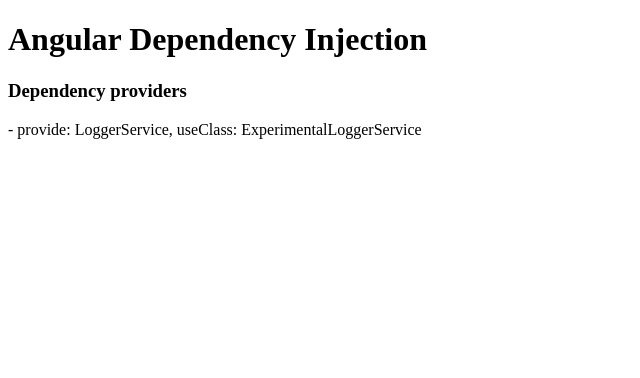
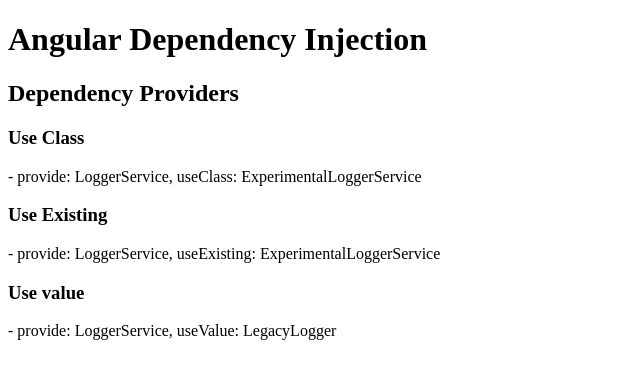
Before and after one commit to khangtrannn/angular-dependency-injection, an Angular app: page / in a window 1280 px wide. Shown: the top 378 px of the page, without its empty margins (0-640 px from the left). Built offline with nearby package versions, Linux system fonts and the light colour scheme.

Commit message:
Implement useExisting & useValue

```diff
--- a/src/app/app.component.html
+++ b/src/app/app.component.html
@@ -5,4 +5,7 @@
   <div appChild></div>
 </div>
 
+<h2>Dependency Providers</h2>
 <app-use-class></app-use-class>
+<app-use-existing></app-use-existing>
+<app-use-value></app-use-value>
--- a/src/app/dependency-providers/dependency-providers.module.ts
+++ b/src/app/dependency-providers/dependency-providers.module.ts
@@ -1,10 +1,12 @@
 import { CommonModule } from '@angular/common';
 import { NgModule } from '@angular/core';
 import { UseClassComponent } from './use-class.component';
+import { UseExistingComponent } from './use-existing.component';
+import { UseValueComponent } from './use-value.component';
 
 @NgModule({
-  declarations: [UseClassComponent],
+  declarations: [UseClassComponent, UseExistingComponent, UseValueComponent],
   imports: [CommonModule],
-  exports: [UseClassComponent],
+  exports: [UseClassComponent, UseExistingComponent, UseValueComponent],
 })
 export class DependencyProvidersModule {}
--- /dev/null
+++ b/src/app/dependency-providers/logger.legacy.ts
@@ -0,0 +1,8 @@
+import { Logger } from '../logger';
+
+export const LegacyLogger: Logger = {
+  prefix: 'legacy root',
+  log(message: string): void {
+    console.log('🚀 (Legacy) ' + `${this.prefix}: ${message}`);
+  },
+};
--- a/src/app/dependency-providers/use-class.component.ts
+++ b/src/app/dependency-providers/use-class.component.ts
@@ -5,7 +5,7 @@ import { LoggerService } from '../logger.service';
 @Component({
   selector: 'app-use-class',
   template: `
-    <h3>Dependency providers</h3>
+    <h3>Use Class</h3>
     - provide: LoggerService, useClass: ExperimentalLoggerService
   `,
   styleUrls: [],
--- /dev/null
+++ b/src/app/dependency-providers/use-existing.component.ts
@@ -0,0 +1,33 @@
+import { Component } from '@angular/core';
+import { ExperimentalLoggerService } from '../experimental-logger.service';
+import { LoggerService } from '../logger.service';
+
+@Component({
+  selector: 'app-use-existing',
+  template: `
+    <h3>Use Existing</h3>
+    - provide: LoggerService, useExisting: ExperimentalLoggerService
+  `,
+  styleUrls: [],
+  providers: [
+    /**
+     * useExisting tells Angular to not create new instance for service but grab instantiated one
+     * so in our case it would be taken the experimental logger service which already exists in the root ModuleInjector
+     */
+    { provide: LoggerService, useExisting: ExperimentalLoggerService },
+  ],
+})
+export class UseExistingComponent {
+  constructor(
+    private logger: LoggerService,
+    private experimentalLogger: ExperimentalLoggerService
+  ) {
+    this.logger.prefix = 'Use Existing Component';
+    this.logger.log('UseExistingComponent init...');
+
+    console.log(
+      'Is instance the same `logger` and `experimentLogger`: ',
+      this.logger === this.experimentalLogger
+    );
+  }
+}
--- /dev/null
+++ b/src/app/dependency-providers/use-value.component.ts
@@ -0,0 +1,19 @@
+import { Component } from '@angular/core';
+import { LoggerService } from '../logger.service';
+import { LegacyLogger } from './logger.legacy';
+
+@Component({
+  selector: 'app-use-value',
+  template: `
+    <h3>Use value</h3>
+    - provide: LoggerService, useValue: LegacyLogger
+  `,
+  styleUrls: [],
+  providers: [{ provide: LoggerService, useValue: LegacyLogger }],
+})
+export class UseValueComponent {
+  constructor(private logger: LoggerService) {
+    this.logger.prefix = 'Use Value Component';
+    this.logger.log('UseValueComponent init...');
+  }
+}
--- a/src/app/logger.service.ts
+++ b/src/app/logger.service.ts
@@ -5,7 +5,9 @@ import { Logger } from './logger';
   providedIn: 'root',
   // --- Everywhere in the application will be used implementation of this new service if we
   // don't override it somewhere in child injector ---
-  // useClass: ExperimentalLoggerService
+  // --- Enable tree-shakable services ---
+  // useClass: ExperimentalLoggerService,
+  // useExisting: ExperimentalLoggerService,
 })
 export class LoggerService implements Logger {
   prefix = 'root';
```
